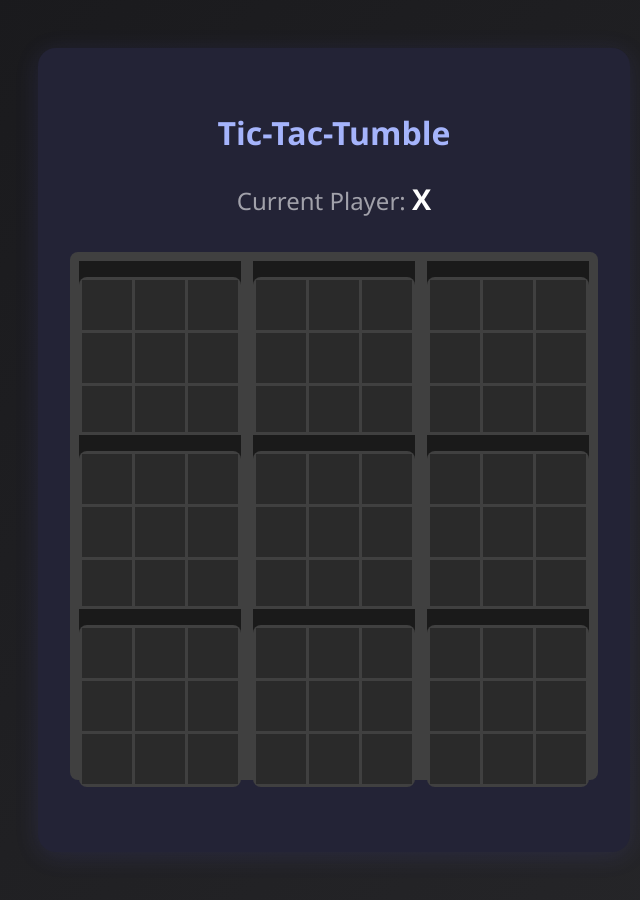
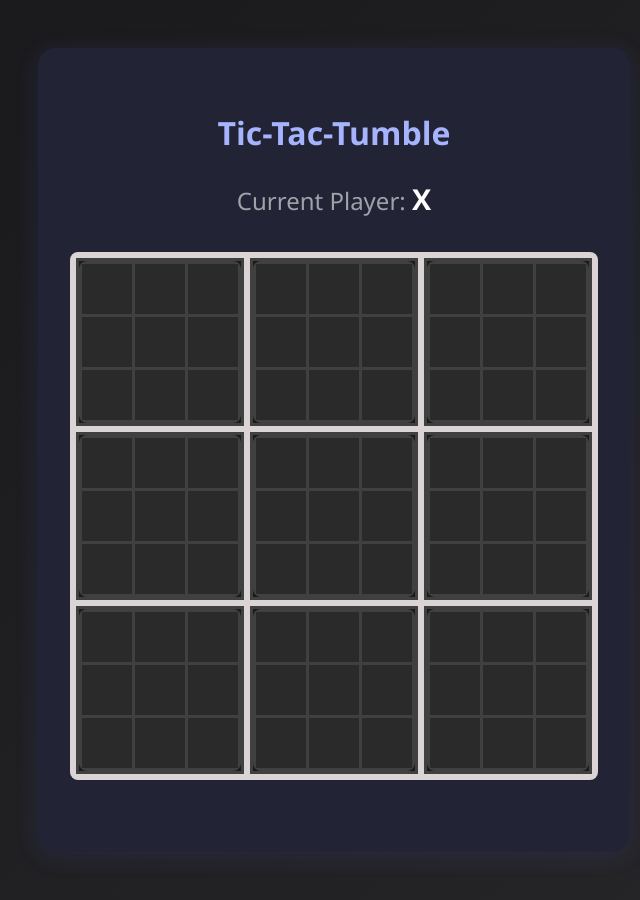
Before and after one commit to gubespam/xiao-mantou-games, a React (Vite) app: page /xiao-mantou-games/tic-tac-tumble in a window 1280 px wide. Shown: the whole page, without its empty margins (306-946 px from the left). Built offline with nearby package versions, Linux system fonts and the light colour scheme.

Commit message:
make larger game board lines brighter; reduce font weight

```diff
--- a/src/T3Board.css
+++ b/src/T3Board.css
@@ -6,7 +6,7 @@
   background-color: #404040;
   padding: 3px;
   border-radius: 8px;
-  margin: 1rem 0;
+  margin: 0;
 }
 
 .t3-square {
@@ -16,8 +16,8 @@
   display: flex;
   align-items: center;
   justify-content: center;
-  font-size: 1.25rem;
-  font-weight: bold;
+  font-size: 2.25rem;
+  font-weight: 500;
   color: #ffffff;
   transition: background-color 0.2s, transform 0.1s;
   user-select: none;
--- a/src/TicTacTumble.css
+++ b/src/TicTacTumble.css
@@ -19,7 +19,7 @@
   grid-template-columns: repeat(3, 1fr);
   grid-template-rows: repeat(3, 1fr);
   gap: 6px;
-  background-color: #404040;
+  background-color: #dbd4d4;
   padding: 6px;
   border-radius: 8px;
   margin: 2rem auto;
@@ -71,7 +71,7 @@
 
 .large-mark {
   font-size: 5rem;
-  font-weight: bold;
+  font-weight: 500;
   color: #ffffff;
   line-height: 1;
 }
```
